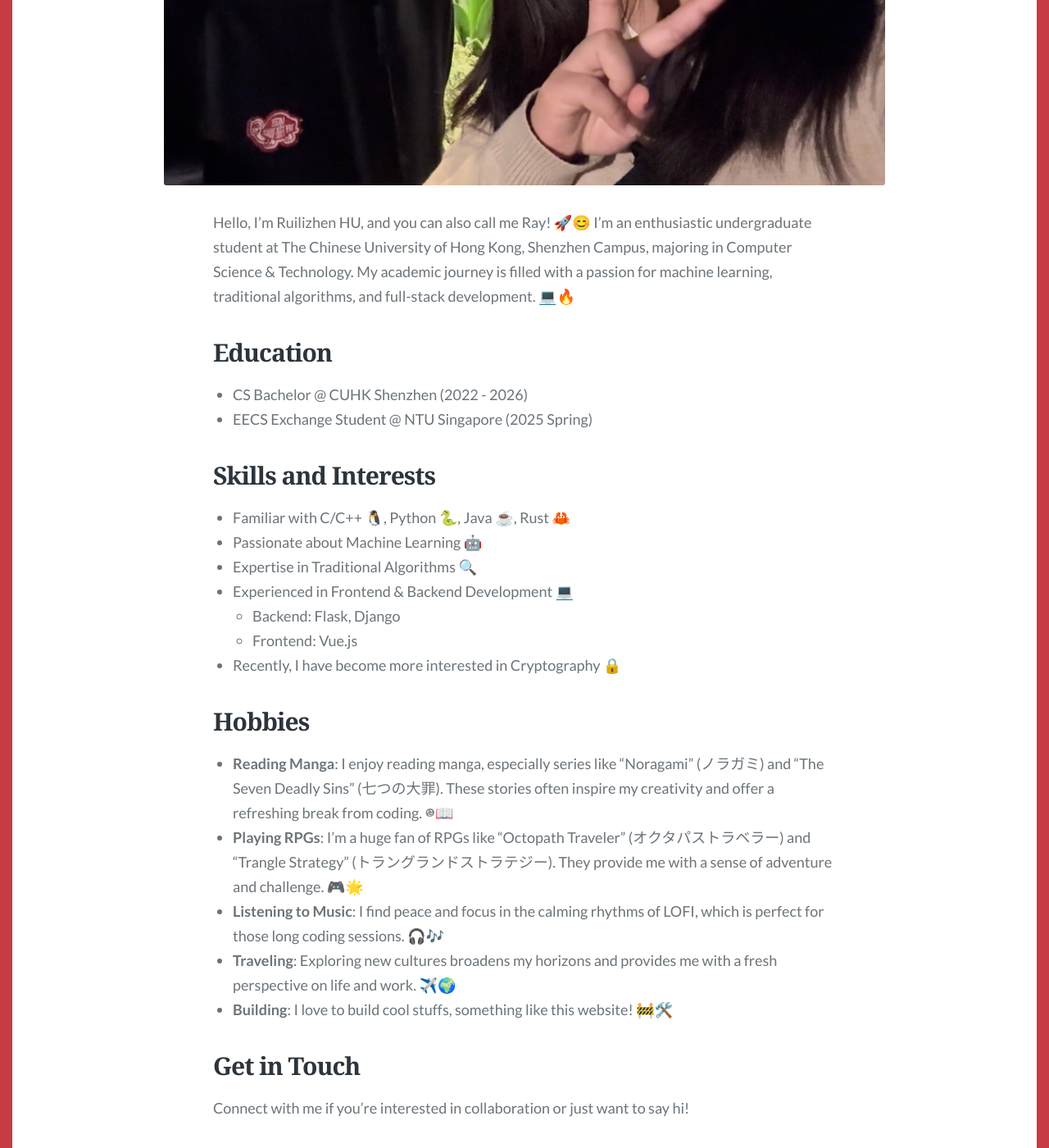
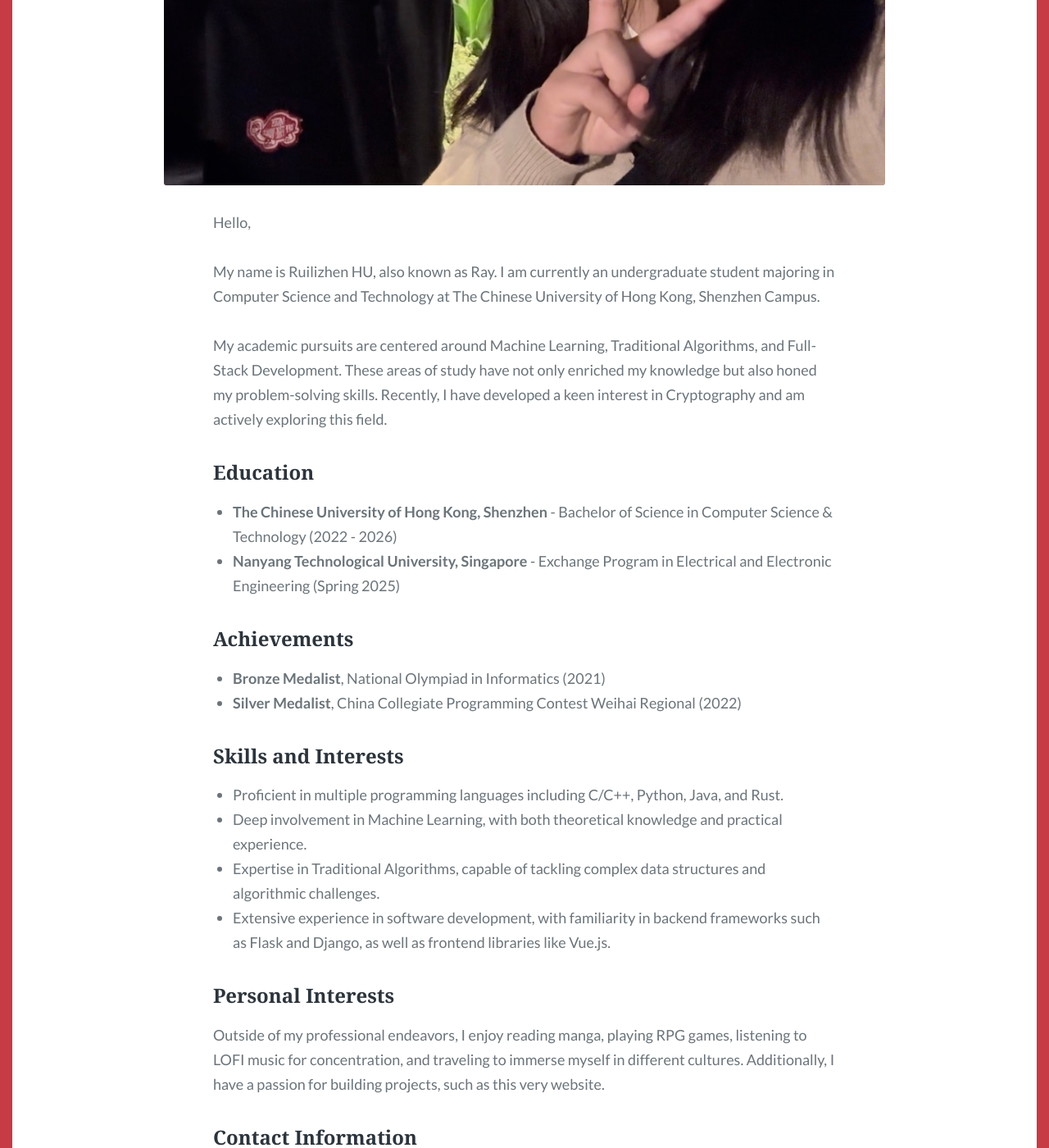
Before and after one commit to HuRuilizhen/HuRuilizhen.github.io, a Jekyll site: the page built from about.md, in a window 1280 px wide and 1400 px high, scrolled down 768 px. Shown: the whole window at 82% size. Built offline with Jekyll 4.4.1, drawn with Linux system fonts in a browser that asks for light colours; some web fonts are replaced; some of the changed text lies outside the part shown.

Commit message:
[update]: about

```diff
--- a/about.md
+++ b/about.md
@@ -5,47 +5,44 @@ description: Simple Introduction about Author
 feature_image: images/about.jpeg
 ---
 
-Hello, I'm Ruilizhen HU, and you can also call me Ray! 🚀😊 I'm an enthusiastic undergraduate student at The Chinese University of Hong Kong, Shenzhen Campus, majoring in Computer Science & Technology. My academic journey is filled with a passion for machine learning, traditional algorithms, and full-stack development. 💻🔥
+Hello,
 
-## Education
-- CS Bachelor @ CUHK Shenzhen (2022 - 2026)
-- EECS Exchange Student @ NTU Singapore (2025 Spring)
+My name is Ruilizhen HU, also known as Ray. I am currently an undergraduate student majoring in Computer Science and Technology at The Chinese University of Hong Kong, Shenzhen Campus.
 
-## Skills and Interests
-- Familiar with C/C++ 🐧, Python 🐍, Java ☕️, Rust 🦀
-- Passionate about Machine Learning 🤖
-- Expertise in Traditional Algorithms 🔍
-- Experienced in Frontend & Backend Development 💻
-  - Backend: Flask, Django
-  - Frontend: Vue.js
-- Recently, I have become more interested in Cryptography 🔒
+My academic pursuits are centered around Machine Learning, Traditional Algorithms, and Full-Stack Development. These areas of study have not only enriched my knowledge but also honed my problem-solving skills. Recently, I have developed a keen interest in Cryptography and am actively exploring this field.
 
-## Hobbies
-- **Reading Manga**: I enjoy reading manga, especially series like "Noragami" (ノラガミ) and "The Seven Deadly Sins" (七つの大罪). These stories often inspire my creativity and offer a refreshing break from coding. 𐩔📖
-- **Playing RPGs**: I'm a huge fan of RPGs like "Octopath Traveler" (オクタパストラベラー) and "Trangle Strategy" (トラングランドストラテジー). They provide me with a sense of adventure and challenge. 🎮🌟
-- **Listening to Music**: I find peace and focus in the calming rhythms of LOFI, which is perfect for those long coding sessions. 🎧🎶
-- **Traveling**: Exploring new cultures broadens my horizons and provides me with a fresh perspective on life and work. ✈️🌍
-- **Building**: I love to build cool stuffs, something like this website! 🚧🛠️
+### Education
 
-## Get in Touch
-Connect with me if you're interested in collaboration or just want to say hi!
+- **The Chinese University of Hong Kong, Shenzhen** - Bachelor of Science in Computer Science & Technology (2022 - 2026)
+- **Nanyang Technological University, Singapore** - Exchange Program in Electrical and Electronic Engineering (Spring 2025)
 
-- Website: [huruilizhen.github.io](https://huruilizhen.github.io)
-- LinkedIn: [in/ruilizhen-hu](https://www.linkedin.com/in/ruilizhen-hu)
-- GitHub: [huruilizhen](https://github.com/HuRuilizhen)
+### Achievements
+
+- **Bronze Medalist**, National Olympiad in Informatics (2021)
+- **Silver Medalist**, China Collegiate Programming Contest Weihai Regional (2022)
+
+### Skills and Interests
+
+- Proficient in multiple programming languages including C/C++, Python, Java, and Rust.
+- Deep involvement in Machine Learning, with both theoretical knowledge and practical experience.
+- Expertise in Traditional Algorithms, capable of tackling complex data structures and algorithmic challenges.
+- Extensive experience in software development, with familiarity in backend frameworks such as Flask and Django, as well as frontend libraries like Vue.js.
+
+### Personal Interests
+
+Outside of my professional endeavors, I enjoy reading manga, playing RPG games, listening to LOFI music for concentration, and traveling to immerse myself in different cultures. Additionally, I have a passion for building projects, such as this very website.
+
+### Contact Information
+
+Should you wish to discuss potential collaborations or have any inquiries, feel free to reach out through the following channels:
+
+- Website: [https://huruilizhen.github.io](https://huruilizhen.github.io)
+- LinkedIn: [https://www.linkedin.com/in/ruilizhen-hu](https://www.linkedin.com/in/ruilizhen-hu)
+- GitHub: [https://github.com/HuRuilizhen](https://github.com/HuRuilizhen)
 - Email:
   - Personal: [huruilizhen@gmail.com](mailto:huruilizhen@gmail.com)
-  - Personal: [ruilizhenhu@gmail.com](mailto:huruilizhen@gmail.com)
-  - College: [ruilizhenhu@link.cuhk.edu.cn](mailto:ruilizhenhu@link.cuhk.edu.cn)
+  - Academic: [ruilizhenhu@link.cuhk.edu.cn](mailto:ruilizhenhu@link.cuhk.edu.cn)
 
-## Achievements
-- **Bronze Medalist** at National Olympiad in Informatics 2021 🥉
-- **Silver Medalist** at China Collegiate Programming Contest 2022 Weihai Regional 🥈
-
-## Friends & Colleagues
-
-- [Yuan_Tuo's Site](http://imwcr.cn)
-- [CApopcornT's Pot](https://fried-jimihua.github.io)
 
 ---
 
```
